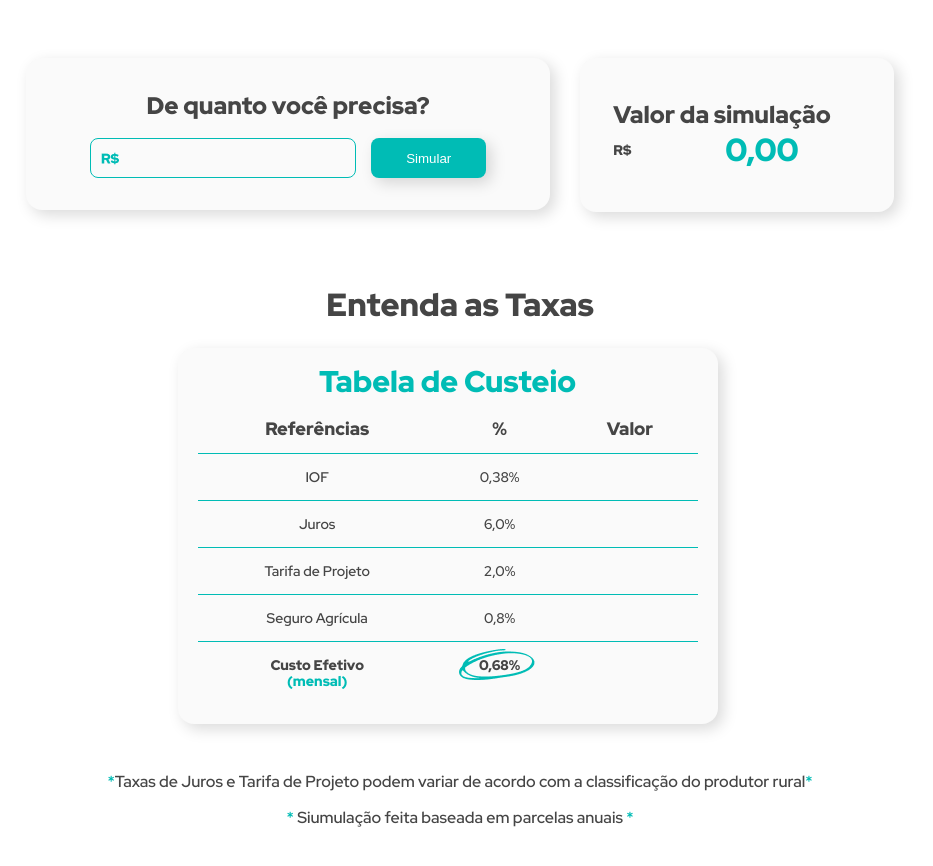
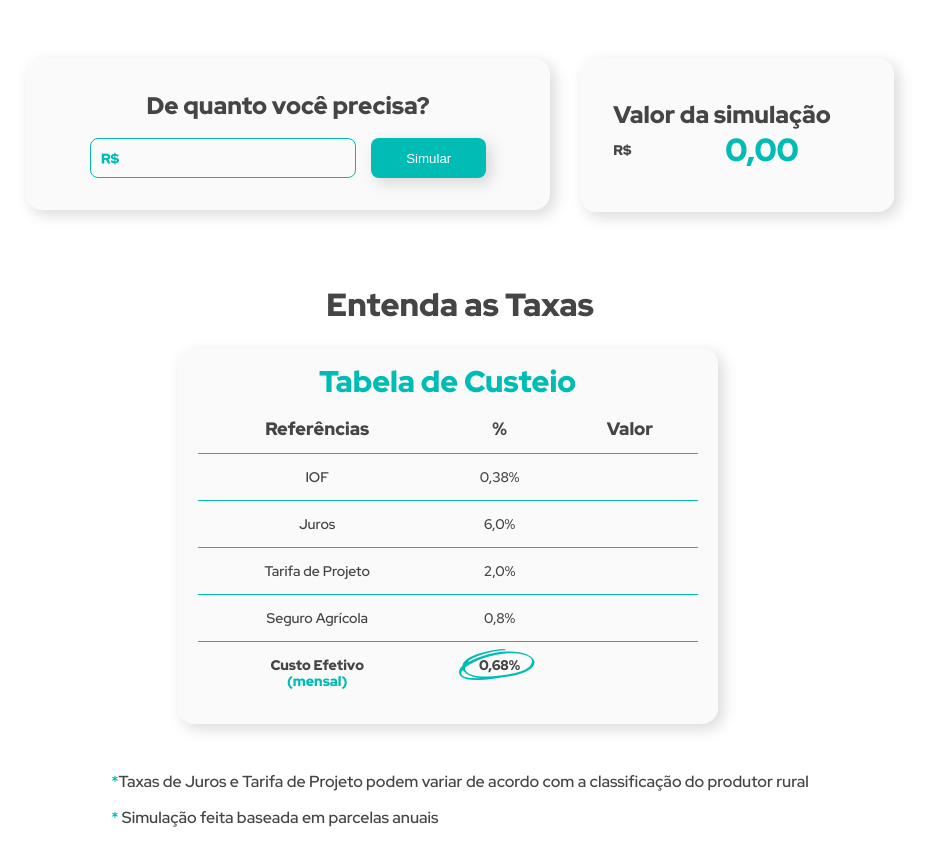
Before and after one commit to Srmess/simulador-ampla, a React (Create React App) app: page / in a window 1280 px wide. Shown: the top 866 px of the page, without its empty margins (180-1113 px from the left). Built offline with nearby package versions, Linux system fonts and the light colour scheme.

Commit message:
Fixing the poruguese errors

```diff
--- a/src/components/newComponents/cards/Cards.js
+++ b/src/components/newComponents/cards/Cards.js
@@ -53,7 +53,7 @@ export const Cardtablecosting = () =>{
                     <td id="tdp">  </td>
                 </tr>
                 <tr>
-                    <td> Seguro Agrícula </td>
+                    <td> Seguro Agrícola </td>
                     <td> 0,8% </td>
                     <td id="sa">  </td>
                 </tr>
--- a/src/components/newComponents/texts.js
+++ b/src/components/newComponents/texts.js
@@ -22,8 +22,8 @@ export const TableTitle = () =>{
 export const Warnings = () => {
     return(
         <Divwarnings>
-                <h1><span>*</span> Taxas de Juros e Tarifa de Projeto podem variar de acordo com a classificação do produtor rural <span>*</span></h1>
-                <h2><span>*</span> Siumulação feita baseada em parcelas anuais <span>*</span></h2>
+                <h1><span>*</span> Taxas de Juros e Tarifa de Projeto podem variar de acordo com a classificação do produtor rural</h1>
+                <h2><span>*</span> Simulação feita baseada em parcelas anuais</h2>
         </Divwarnings>
     )
 }
--- a/src/styles/mainStyle.js
+++ b/src/styles/mainStyle.js
@@ -112,7 +112,7 @@ export const Divtabletaxes = styled.div`
 `
 
 export const Divwarnings = styled.div`
-    text-align: center;
+    text-align: start;
     h1{
         margin-top: -25px;
         font-family: 'Red Hat Display';
```
